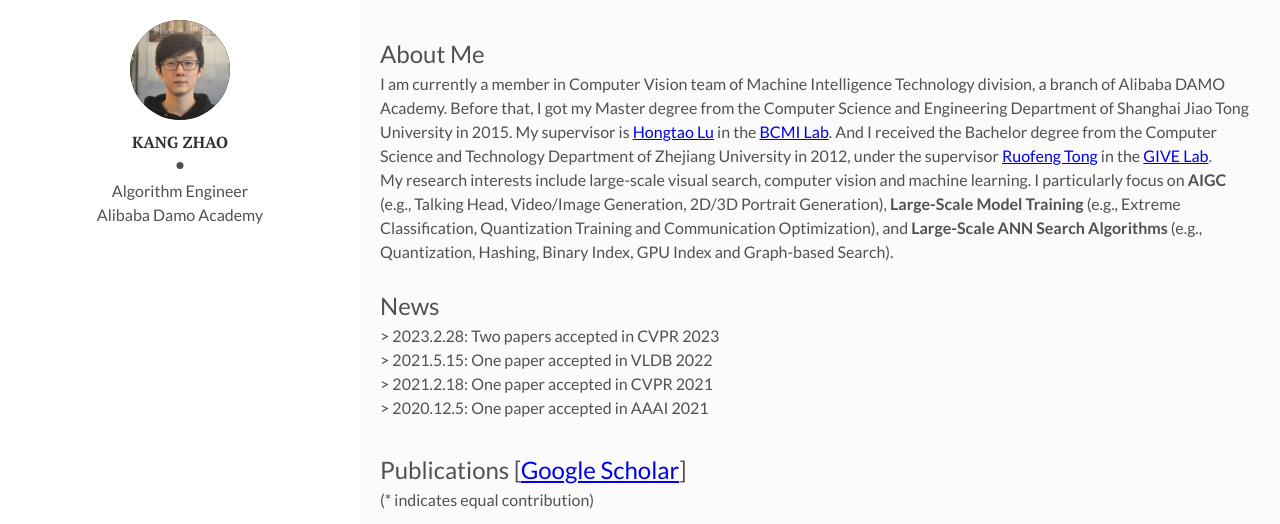
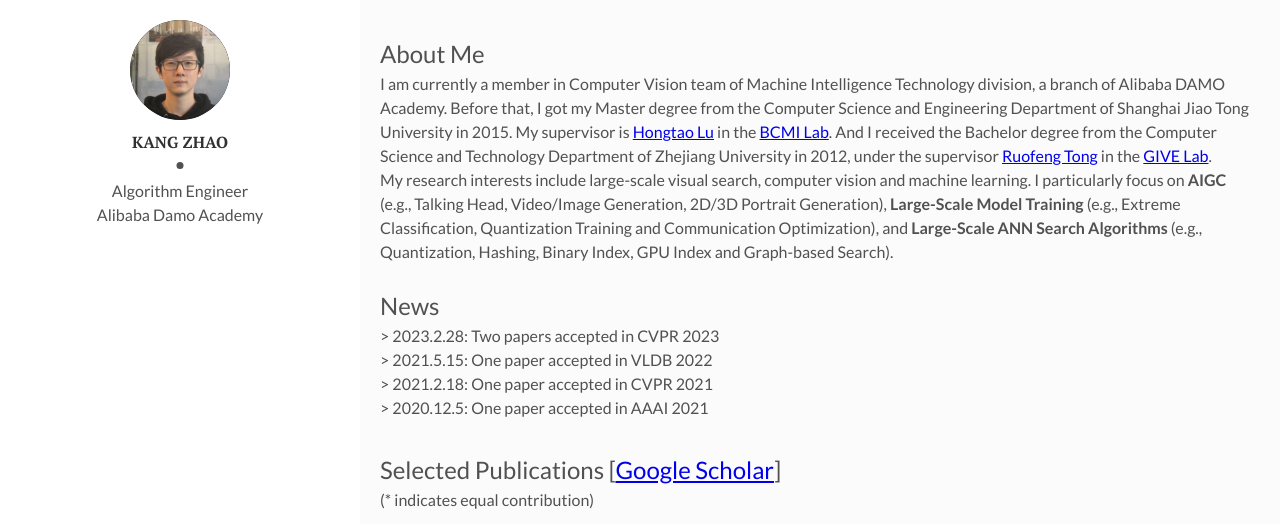
Before and after one commit to kangzhao2/kangzhao2.github.io, a Jekyll site: the page built from index.html, in a window 1280 px wide and 900 px high, cut to the strip 0-524 px from the top of the window. Built offline with Jekyll 4.4.1, drawn with Linux system fonts in a browser that asks for light colours; the list of posts is cut into pages by our own code.

Commit message:
Update index.html

```diff
--- a/index.html
+++ b/index.html
@@ -11,7 +11,7 @@ My research interests include large-scale visual search, computer vision and mac
   > 2021.2.18: One paper accepted in CVPR 2021<br>
   > 2020.12.5: One paper accepted in AAAI 2021
 </p>
-<p><font size="5">Publications [<a href="https://scholar.google.com/citations?user=02H8RBIAAAAJ&hl=zh-CN">Google Scholar</a>]</font><br>(* indicates equal contribution)
+<p><font size="5">Selected Publications [<a href="https://scholar.google.com/citations?user=02H8RBIAAAAJ&hl=zh-CN">Google Scholar</a>]</font><br>(* indicates equal contribution)
 </p>
 </body>
 
```
